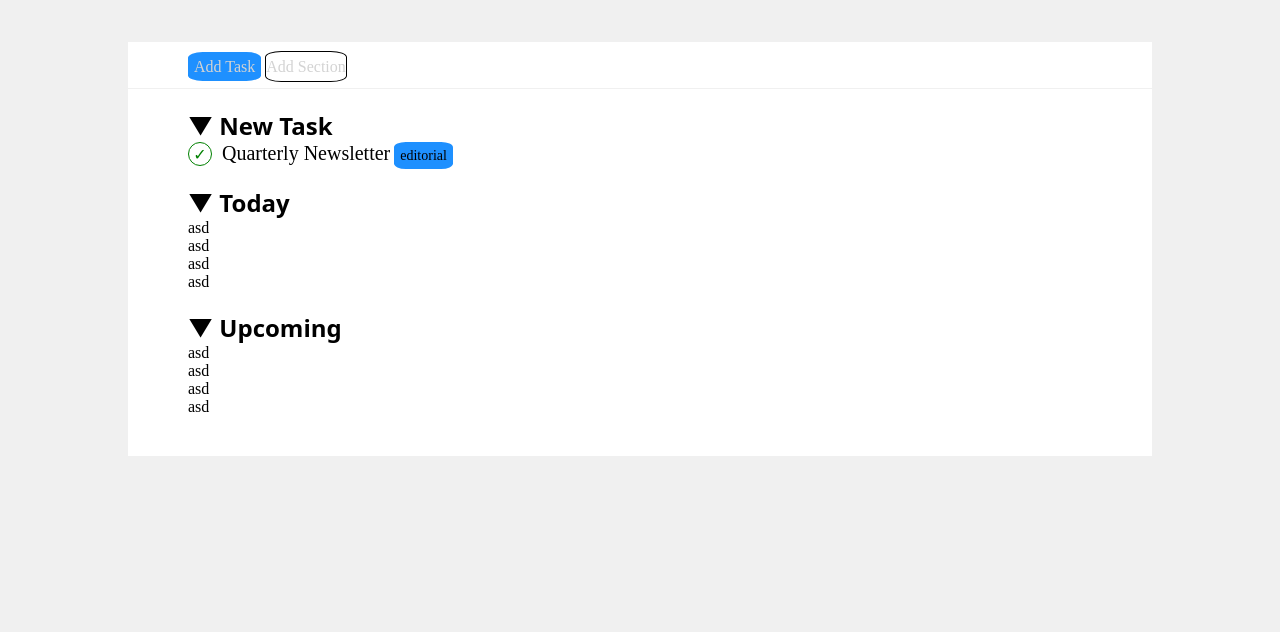
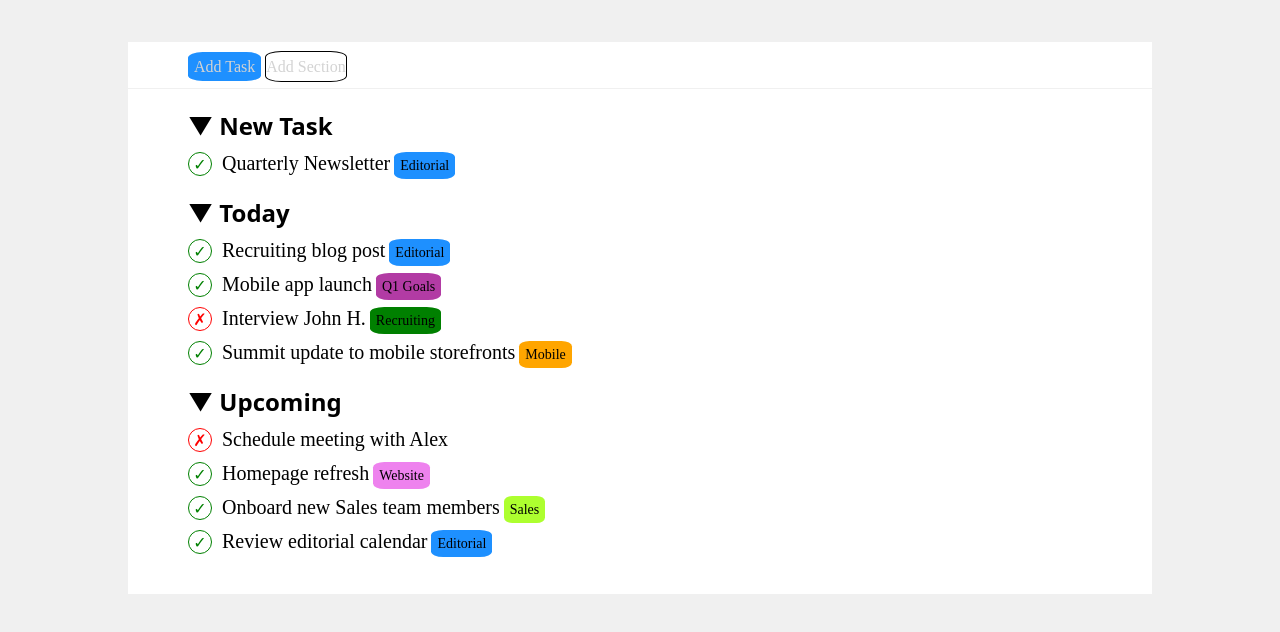
Before and after one commit to danieleangeletti/html-css-toboolist, a plain HTML site: page index.html in a window 1280 px wide. Shown: the part 86-718 px from the top of the page. Drawn offline with Linux system fonts and the light colour scheme.

Commit message:
versione provvisoria finita

```diff
--- a/css/style.css
+++ b/css/style.css
@@ -21,6 +21,14 @@ header {
 
 header img, header h1 {
     vertical-align: middle;
+}
+
+li {
+    margin-bottom: 10px;
+}
+
+li h1 {
+    margin-bottom: 10px;
 }
 
 .container {
@@ -72,6 +80,17 @@ ul, ol {
     border-radius: 50%;
 }
 
+.non-check {
+    color: red;
+    border: 1px solid red;
+    display: inline-block;
+    width: 24px;
+    height: 24px;
+    text-align: center;
+    line-height: 24px;
+    border-radius: 50%;
+}
+
 .linea-lista {
     font-size: 20px;
     padding-left: 6px;
@@ -83,3 +102,38 @@ ul, ol {
     padding: 6px;
     border-radius: 20%;
 }
+
+.goals {
+    font-size: 14px;
+    background-color: rgb(178, 59, 164);
+    padding: 6px;
+    border-radius: 20%;
+}
+
+.recruiting {
+    font-size: 14px;
+    background-color: green;
+    padding: 6px;
+    border-radius: 20%;
+}
+
+.mobile {
+    font-size: 14px;
+    background-color: orange;
+    padding: 6px;
+    border-radius: 20%;
+}
+
+.website {
+    font-size: 14px;
+    background-color: violet;
+    padding: 6px;
+    border-radius: 20%;
+}
+
+.sales {
+    font-size: 14px;
+    background-color: greenyellow;
+    padding: 6px;
+    border-radius: 20%;
+}
--- a/index.html
+++ b/index.html
@@ -30,25 +30,25 @@
                     <li class="ultimo-li">
                         <h1>&#9660 New Task</h1>
                         <ul>
-                            <li> <span class="check">&check;</span> <span class="linea-lista">Quarterly Newsletter</span> <span class="editorial">editorial</span></li>
+                            <li> <span class="check">&check;</span> <span class="linea-lista">Quarterly Newsletter</span> <span class="editorial">Editorial</span></li>
                         </ul>
                     </li>
                     <li>
                         <h1>&#9660 Today</h1>
                         <ul>
-                            <li>asd</li>
-                            <li>asd</li>
-                            <li>asd</li>
-                            <li class="ultimo-li">asd</li>
+                            <li> <span class="check">&check;</span> <span class="linea-lista">Recruiting blog post</span> <span class="editorial">Editorial</span></li>
+                            <li> <span class="check">&check;</span> <span class="linea-lista">Mobile app launch</span> <span class="goals">Q1 Goals</span></li>
+                            <li> <span class="non-check">&cross;</span> <span class="linea-lista">Interview John H.</span> <span class="recruiting">Recruiting</span></li>
+                            <li class="ultimo-li"><span class="check">&check;</span> <span class="linea-lista">Summit update to mobile storefronts</span> <span class="mobile">Mobile</span></li>
                         </ul>
                     </li>
                     <li>
                         <h1>&#9660 Upcoming</h1>
                         <ul>
-                            <li>asd</li>
-                            <li>asd</li>
-                            <li>asd</li>
-                            <li class="ultimo-li">asd</li>
+                            <li> <span class="non-check">&cross;</span> <span class="linea-lista">Schedule meeting with Alex</span>
+                            <li> <span class="check">&check;</span> <span class="linea-lista">Homepage refresh</span> <span class="website">Website</span></li>
+                            <li> <span class="check">&check;</span> <span class="linea-lista">Onboard new Sales team members</span> <span class="sales">Sales</span></li>
+                            <li class="ultimo-li"><span class="check">&check;</span> <span class="linea-lista">Review editorial calendar</span> <span class="editorial">Editorial</span></li>
                         </ul>
                     </li>
                 </ol>
```
